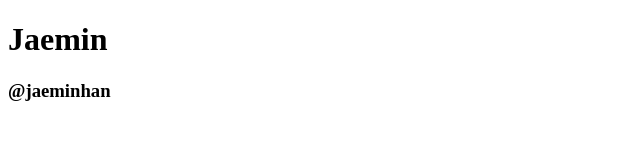
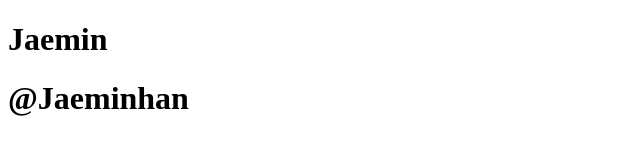
Before and after one commit to jaemin-han/build-react-tm, a plain HTML site: page index.html in a window 1280 px wide. Shown: the whole page, without its empty margins (0-640 px from the left). Drawn offline with nearby package versions, Linux system fonts and the light colour scheme.

Commit message:
create element invoking - alternative version

```diff
--- a/index.html
+++ b/index.html
@@ -16,23 +16,27 @@
         const name = 'Jaemin'
         const handle = '@jaeminhan'
 
-        const nameElement = React.createElement(
-            'h1',
-            null,
-            name
-        )
+        function NameComponent(props) {
+            return React.createElement(
+                'h1',
+                null,
+                props.name,
+            )
+        }
 
-        const handleElement = React.createElement(
-            'h3',
-            null,
-            handle
-        )
+        function HandleComponent(props) {
+            return React.createElement(
+                'h1',
+                null,
+                props.handle,
+            )
+        }
 
         const wrapperElement = React.createElement(
             'div',
             { id: 'container' },
-            nameElement,
-            handleElement
+            React.createElement(NameComponent, {name: 'Jaemin'}),
+            React.createElement(HandleComponent, { handle: '@Jaeminhan'}),
         )
 
         ReactDOM.render(
```
